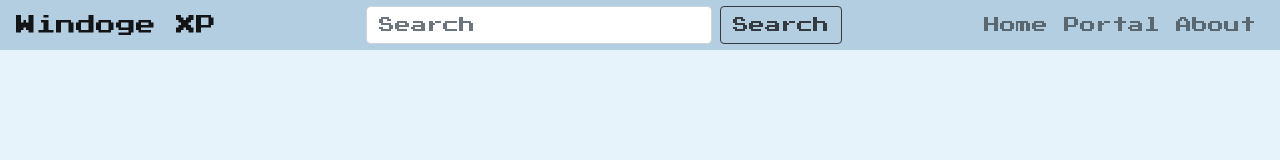
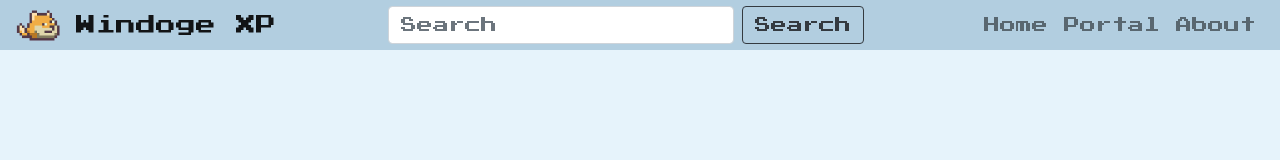
Before and after one commit to SuperBrava/LAP-1-PROJECT-Frontend, a plain HTML site: page index.html in a window 1280 px wide. Drawn offline with nearby package versions, Linux system fonts and the light colour scheme.

Commit message:
navbar complete commit

```diff
--- a/index.html
+++ b/index.html
@@ -12,7 +12,8 @@
 </head>
 <body>
     <nav class="navbar navbar-expand-lg navbar-light">
-        <a class="navbar-brand" href="#">Windoge XP</a>
+        <img class="dogelogo" src="./assets/windoge.png">
+        <a class="navbar-brand mr-auto" href="#">Windoge XP</a>
         <button class="navbar-toggler" type="button" data-toggle="collapse" data-target="#navbarNav" aria-controls="navbarNav" aria-expanded="false" aria-label="Toggle navigation">
           <span class="navbar-toggler-icon"></span>
         </button>
--- a/style.css
+++ b/style.css
@@ -7,6 +7,7 @@ body{
     background-color: #e6f3fb;
 }
 
+
 .navbar {
     font-family:'retrofont', Courier, monospace;
     background-color: #b2cee0;
@@ -15,4 +16,10 @@ body{
 
 .nav-item > a:hover {
     text-decoration: underline;
-  }
+}
+
+.dogelogo{
+    height: 45px;
+    width: 45px;
+    margin: 0 15px 0 0;
+}
```
